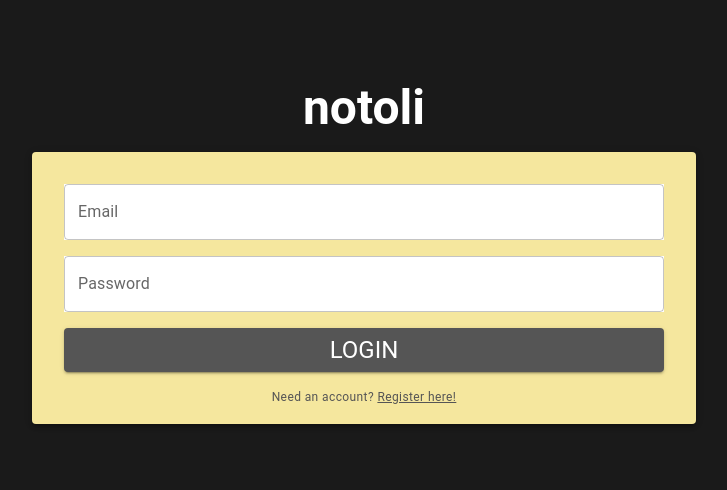
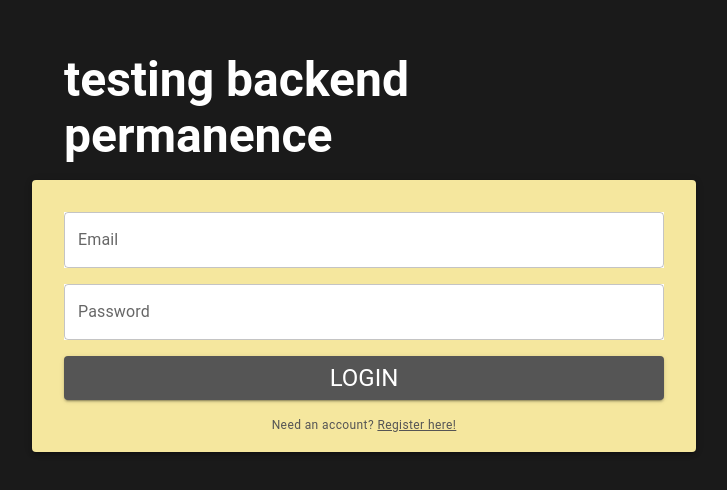
Before and after one commit to VanillaIceCube/Notoli, a React (Create React App) app in the folder frontend/: page /login in a window 1280 px wide. Shown: the part 132-622 px from the top of the page, without its empty margins (276-1003 px from the left). Built offline with nearby package versions, Linux system fonts and the light colour scheme; no server answers.

Commit message:
testing backend permanence

```diff
--- a/frontend/src/pages/authentication/Login.js
+++ b/frontend/src/pages/authentication/Login.js
@@ -79,7 +79,7 @@ export default function Login({ showSnackbar }) {
       }}
     >
       <Typography variant="h3" sx={{ mt: 2, fontWeight: 'bold', color: 'white' }}>
-        notoli
+        testing backend permanence
       </Typography>
       <Paper
         elevation={3}
```
